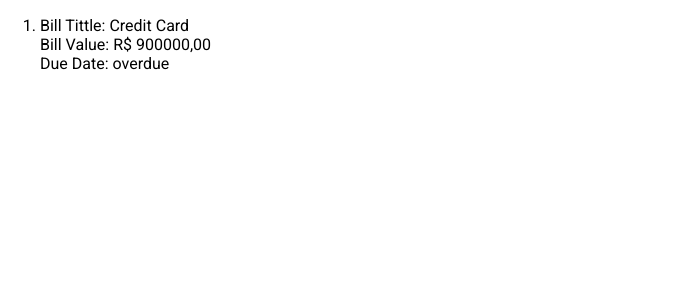
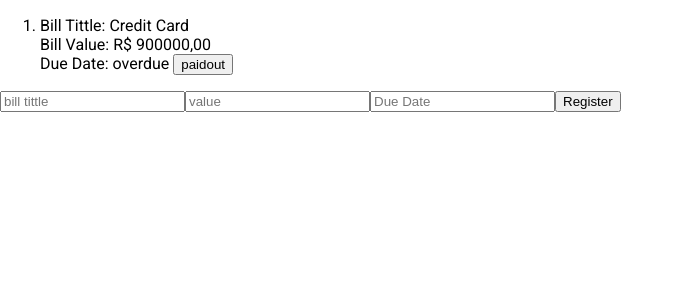
Before and after one commit to joaopbg/to_pay_list, an Angular app in the folder toPayList/: page / in a window 1280 px wide. Shown: the top 300 px of the page, without its empty margins (0-684 px from the left). Built offline with nearby package versions, Linux system fonts and the light colour scheme.

Commit message:
the application works!

```diff
--- a/toPayList/src/app/app.module.ts
+++ b/toPayList/src/app/app.module.ts
@@ -6,12 +6,14 @@ import { AppComponent } from './app.component';
 import { BrowserAnimationsModule } from '@angular/platform-browser/animations';
 import { MainComponent } from './main/main.component';
 import { ToPayComponent } from './to-pay/to-pay.component';
+import { PaymentFormComponent } from './payment-form/payment-form.component';
 
 @NgModule({
   declarations: [
     AppComponent,
     MainComponent,
-    ToPayComponent
+    ToPayComponent,
+    PaymentFormComponent
   ],
   imports: [
     BrowserModule,
--- a/toPayList/src/app/main/main.component.html
+++ b/toPayList/src/app/main/main.component.html
@@ -1 +1,2 @@
-<app-to-pay [paymentList]="paymentList"></app-to-pay>
+<app-to-pay [paymentList]="paymentList" (buttonPaidoutPressed)="paidOut($event)"></app-to-pay>
+<app-payment-form (buttonRegisterPressed)="addPayment($event)"></app-payment-form>
--- a/toPayList/src/app/main/main.component.ts
+++ b/toPayList/src/app/main/main.component.ts
@@ -20,16 +20,12 @@ export class MainComponent implements OnInit {
     dueDate:"overdue"
   }]
 
-  public testVar = "fuck you JS"
-
-
-  private addPayment(payment){
+  public addPayment(payment){
     this.paymentList.push(payment)
   }
 
-  private paidOut(paidOut){
-    // this.paymentList.filter(bill => bill.billTitle != paidOut.billTitle)
-
+  public paidOut(paidOut){
+    this.paymentList = this.paymentList.filter(paymentList => paymentList.billTitle != paidOut.billTitle)
   }
 
 }
--- /dev/null
+++ b/toPayList/src/app/payment-form/payment-form.component.html
@@ -0,0 +1,4 @@
+<input placeholder="bill tittle" [(ngModel)]="billTitle">
+<input placeholder="value" [(ngModel)]="value">
+<input placeholder="Due Date" [(ngModel)]="dueDate">
+<button (click)="addPayment()">Register</button>
--- /dev/null
+++ b/toPayList/src/app/payment-form/payment-form.component.ts
@@ -0,0 +1,25 @@
+import { Component, OnInit, Output, EventEmitter } from '@angular/core';
+
+@Component({
+  selector: 'app-payment-form',
+  templateUrl: './payment-form.component.html',
+  styleUrls: ['./payment-form.component.css']
+})
+export class PaymentFormComponent implements OnInit {
+
+  @Output() buttonRegisterPressed = new EventEmitter<object>()
+
+  constructor() { }
+
+  ngOnInit(): void {
+  }
+
+  public billTitle: string
+  public value: string
+  public dueDate: string
+
+  public addPayment(){
+    this.buttonRegisterPressed.emit({billTitle:this.billTitle, value:this.value, dueDate:this.dueDate})
+  }
+
+}
--- a/toPayList/src/app/to-pay/to-pay.component.html
+++ b/toPayList/src/app/to-pay/to-pay.component.html
@@ -4,6 +4,7 @@
             <label>Bill Tittle: </label>{{payment.billTitle}}<br>
             <label>Bill Value: </label>{{payment.value}}<br>
             <label>Due Date: </label>{{payment.dueDate}}
+            <button (click)="paidout(payment)">paidout</button>
         </li>
     </ol>
 </div>
--- a/toPayList/src/app/to-pay/to-pay.component.ts
+++ b/toPayList/src/app/to-pay/to-pay.component.ts
@@ -1,4 +1,4 @@
-import { Component, OnInit, Input } from '@angular/core';
+import { Component, OnInit, Input, Output , EventEmitter } from '@angular/core';
 
 @Component({
   selector: 'app-to-pay',
@@ -8,12 +8,19 @@ import { Component, OnInit, Input } from '@angular/core';
 export class ToPayComponent implements OnInit {
 
   @Input("paymentList") paymentList: object
-  @Input("testVar") testVar:string
+  @Output() buttonPaidoutPressed = new EventEmitter<object>()
+
+
+
 
   constructor() { }
 
   ngOnInit(): void {
-    console.log(this.testVar)
+  }
+
+  public paidout(payment){
+    this.buttonPaidoutPressed.emit(payment)
+
   }
 
 
```
Also changed, not shown: toPayList/src/app/payment-form/payment-form.component.css (added), 1 other file (tests, documents, lock files or other folders).
